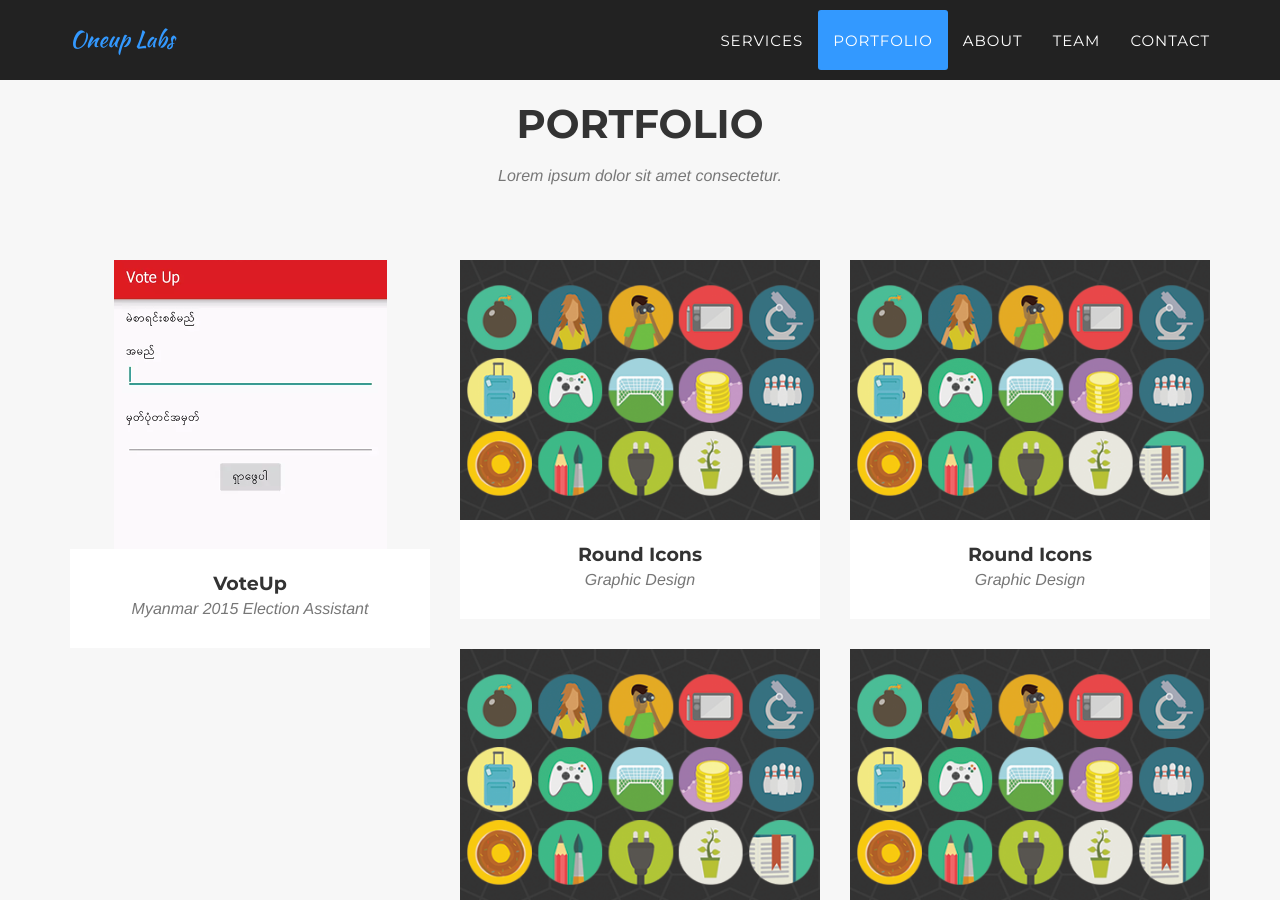
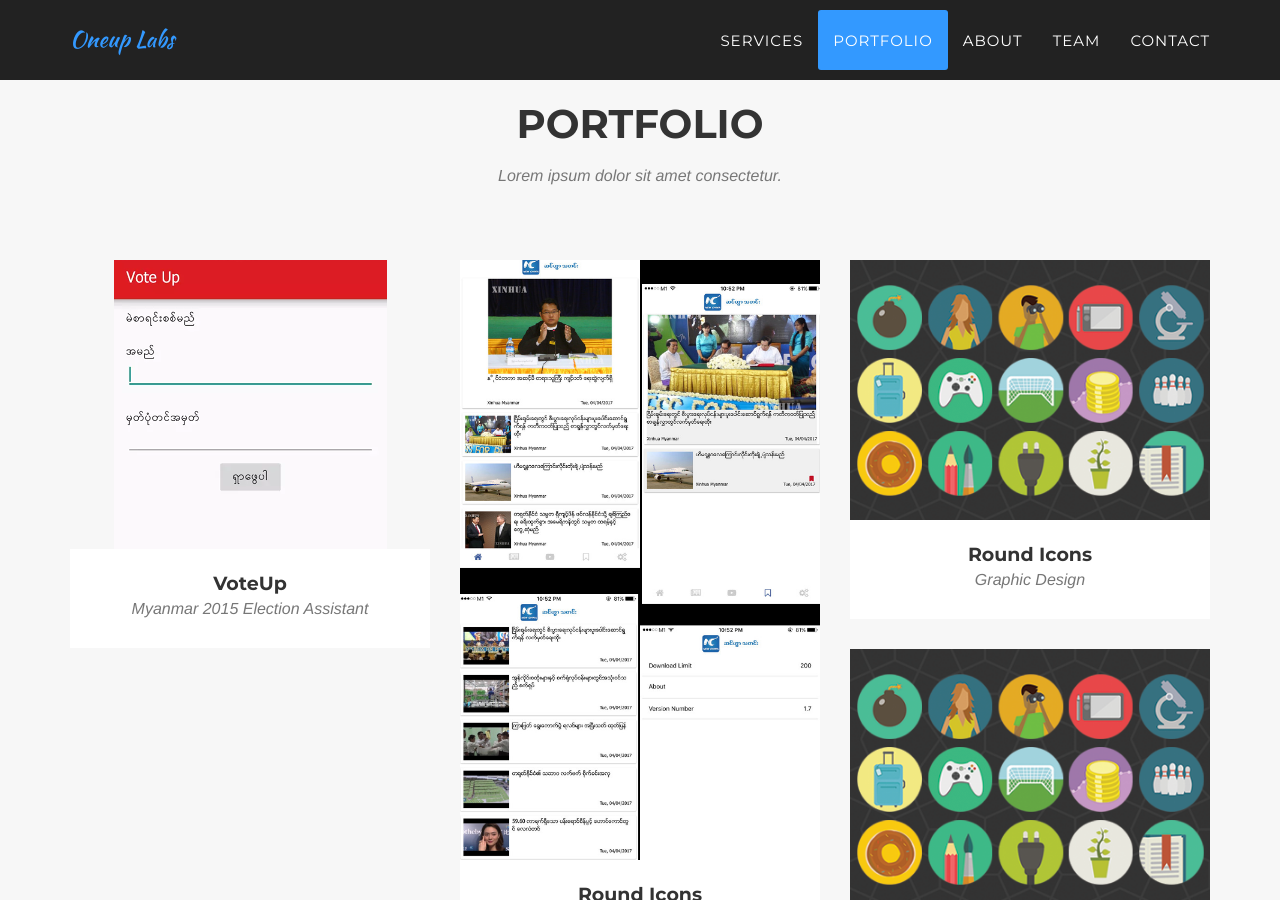
Before and after one commit to 1up-nextlevel/1up-nextlevel.github.io, a Jekyll site: the page built from index.html, in a window 1280 px wide and 900 px high, scrolled down 1518 px. Built offline with Jekyll 4.4.1, drawn with Linux system fonts in a browser that asks for light colours; some web fonts are replaced.

Commit message:
no message

```diff
--- a/_posts/2014-07-17-project-2.markdown
+++ b/_posts/2014-07-17-project-2.markdown
@@ -4,8 +4,8 @@
 layout: default
 modal-id: 2
 date: 2014-07-15
-img: roundicons.png
-thumbnail: roundicons-thumbnail.png
+img: newsApp.png
+thumbnail: newsApp-thumbnail.png
 alt: image-alt
 project-date: April 2014
 client: Start Bootstrap
```
